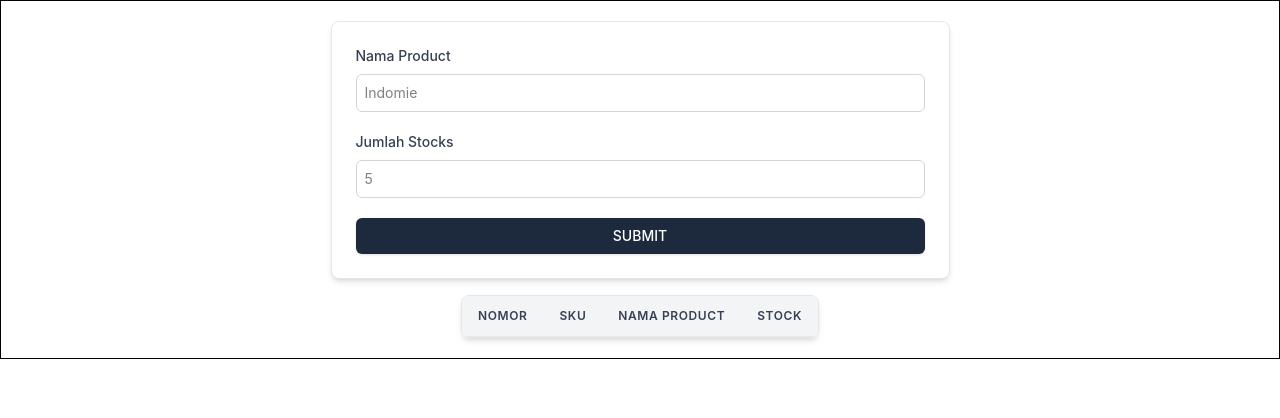
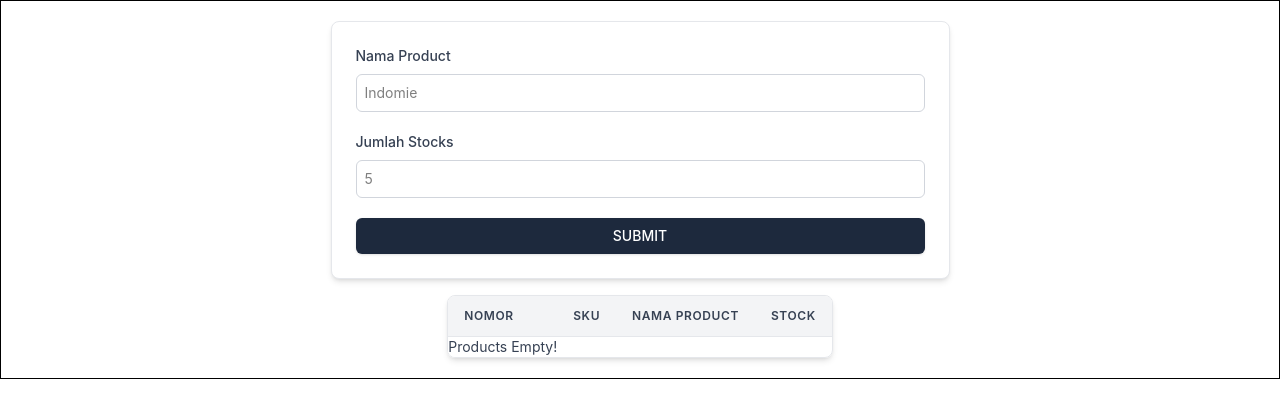
Before and after one commit to almarufh/koda-b9-react, a React (Vite) app: page / in a window 1280 px wide. Shown: the top 418 px of the page. Built offline with nearby package versions, Linux system fonts and the light colour scheme.

Commit message:
fix: double data when submit first

```diff
--- a/src/components/FormInput.jsx
+++ b/src/components/FormInput.jsx
@@ -16,8 +16,7 @@ function FormInput({props}) {
                 ...prevState,
                 product
             ]
-            props(data)
-            console.log(data)
+            return data
         })
         e.target.reset()
     }
--- a/src/components/Table.jsx
+++ b/src/components/Table.jsx
@@ -13,7 +13,7 @@ function Table({ props }) {
           </tr>
         </thead>
         <tbody className="divide-y divide-gray-200 bg-white">
-          {props.map((r, i) => {
+          {props.length < 1 ? <span className='flex w-full '>Products Empty!</span> : props.map((r, i) => {
             return (
               <tr key={r.sku} className="hover:bg-gray-50 transition-colors">
                 <td className="py-3 px-4 font-medium text-gray-900">{i + 1}</td>
```
